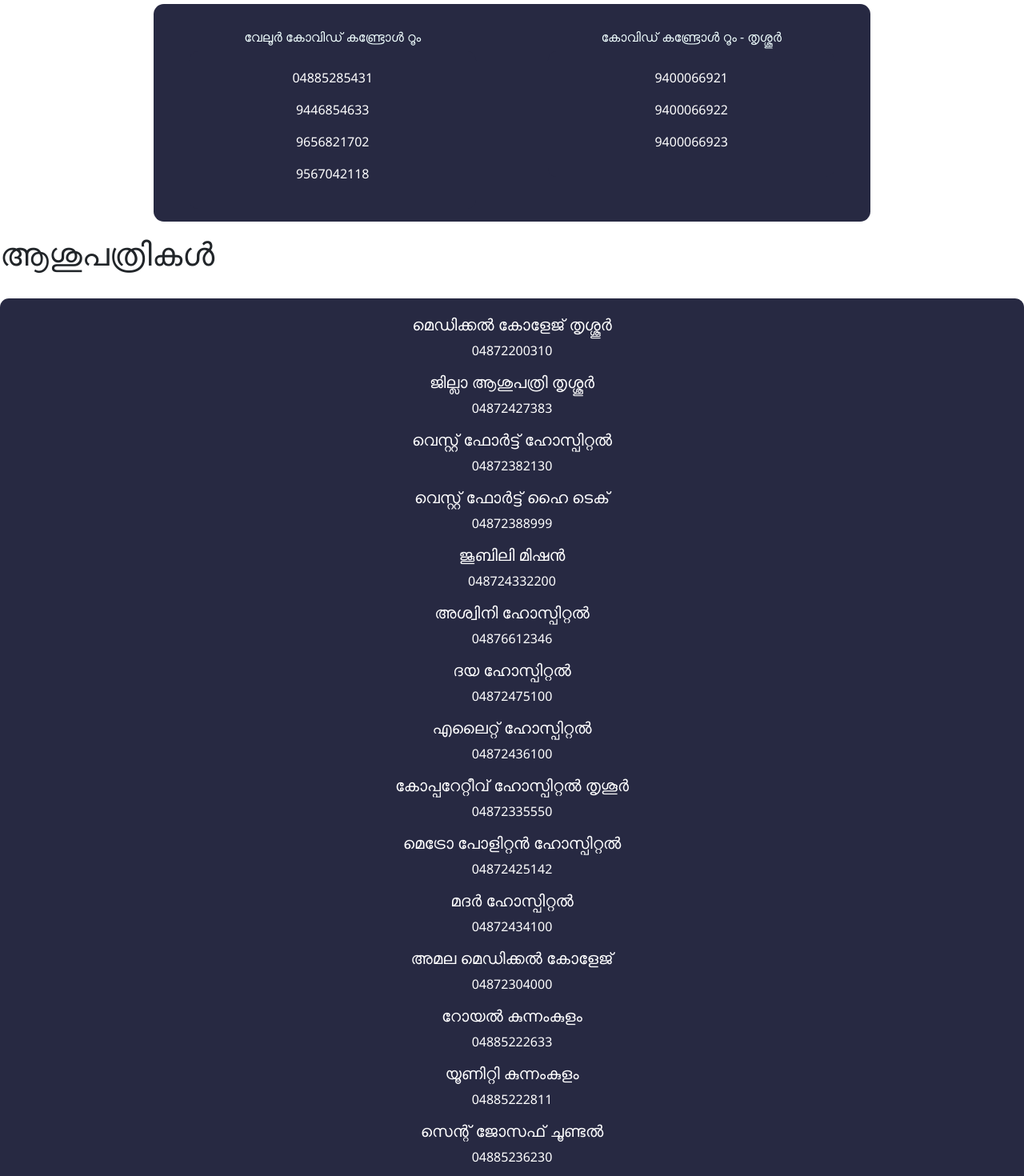
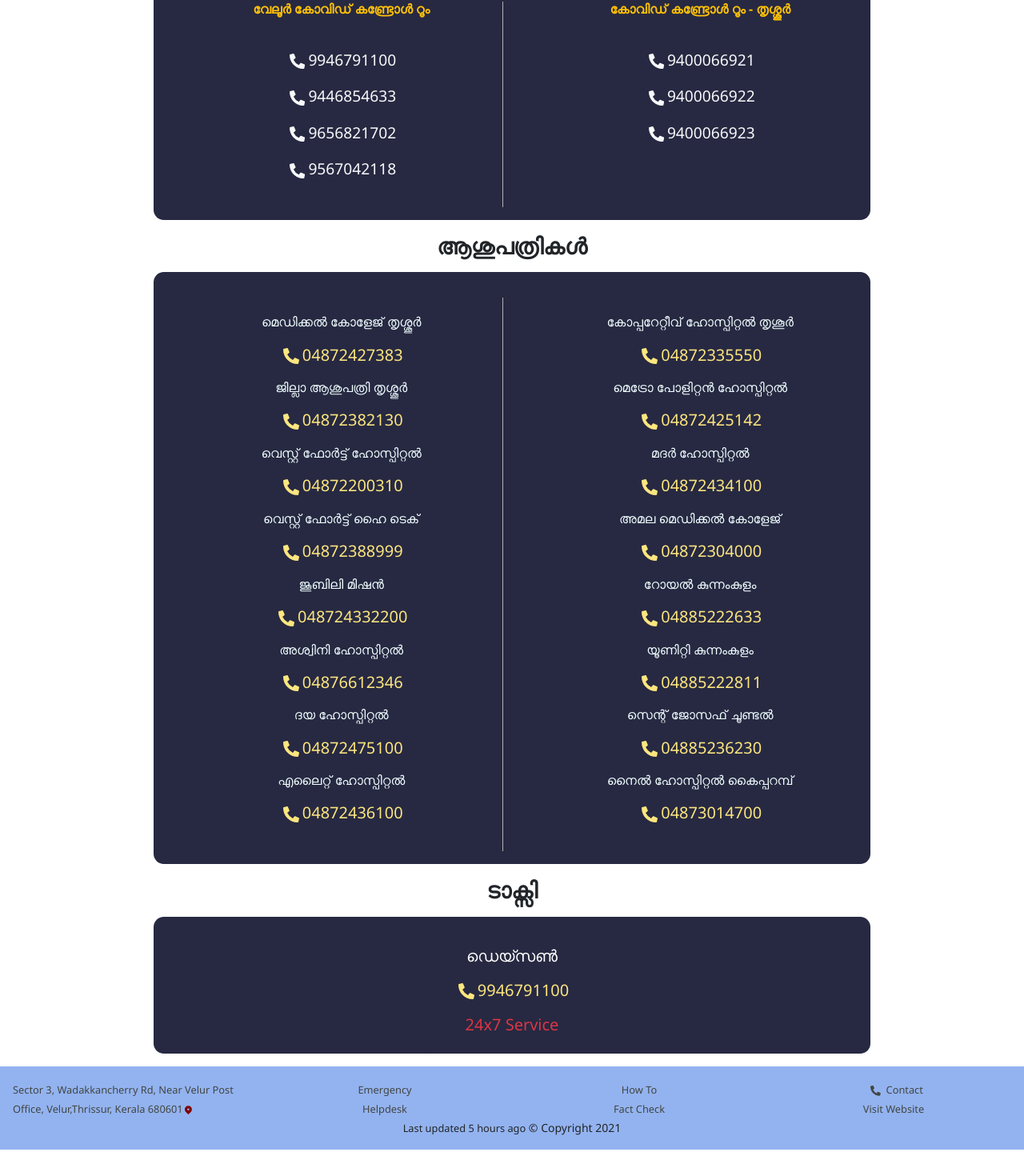
Before and after one commit to Sycoss-Inc/covid-focus-client, a Next.js app: page /emergency in a window 1280 px wide. Shown: the part 467-1937 px from the top of the page at 80% size. After the commit the page ends 1904 px from the top, so only its background shows below. Built offline with nearby package versions, Linux system fonts and the light colour scheme.

Commit message:
emergency page

```diff
--- a/pages/emergency.jsx
+++ b/pages/emergency.jsx
@@ -2,8 +2,49 @@ import Head from "next/head";
 import styles from "../styles/contacts.module.css";
 import Layout from "../components/Layout";
 import { FaPhoneAlt } from "react-icons/fa";
+import Link from "next/link";
 
 // function
+const hospitalContacts = [
+  { name: "മെഡിക്കൽ കോളേജ് തൃശ്ശൂർ", phone: "04872427383" },
+  { name: "ജില്ലാ ആശുപത്രി തൃശ്ശൂർ", phone: "04872382130" },
+  { name: "വെസ്റ്റ് ഫോർട്ട് ഹോസ്പിറ്റൽ", phone: "04872200310" },
+  { name: "വെസ്റ്റ് ഫോർട്ട് ഹൈ ടെക്", phone: "04872388999" },
+  { name: "ജൂബിലി മിഷൻ", phone: "048724332200" },
+  { name: "അശ്വിനി ഹോസ്പിറ്റൽ", phone: "04876612346" },
+  { name: "ദയ ഹോസ്പിറ്റൽ", phone: "04872475100" },
+  { name: "എലൈറ്റ് ഹോസ്പിറ്റൽ", phone: "04872436100" },
+];
+
+const hos = [
+  { name: "കോപ്പറേറ്റീവ് ഹോസ്പിറ്റൽ തൃശൂർ", phone: "04872335550" },
+  { name: "മെട്രോ പോളിറ്റൻ ഹോസ്പിറ്റൽ", phone: "04872425142" },
+  { name: "മദർ ഹോസ്പിറ്റൽ", phone: "04872434100" },
+  { name: "അമല മെഡിക്കൽ കോളേജ്", phone: "04872304000" },
+  { name: "റോയൽ കുന്നംകുളം", phone: "04885222633" },
+  { name: "യൂണിറ്റി കുന്നംകുളം", phone: "04885222811" },
+  { name: "സെന്റ് ജോസഫ് ചൂണ്ടൽ", phone: "04885236230" },
+  { name: "നൈൽ ഹോസ്പിറ്റൽ കൈപ്പറമ്പ്", phone: "04873014700" },
+];
+
+function Hospitals(props) {
+  return props.hospitals.map((hospital, index) => {
+    return (
+      <div className={styles.contactcardA} key={index}>
+        <h6 className={styles.textcolor}>{hospital.name}</h6>
+        <a
+          href={`tel:${hospital.phone}`}
+          className="text-decoration-none text-light fs-4"
+        >
+          <div className="m-3 fs-5">
+            <FaPhoneAlt className="m-1" />
+            {hospital.phone}
+          </div>
+        </a>
+      </div>
+    );
+  });
+}
 
 export default function Emergency() {
   return (
@@ -17,179 +58,136 @@ export default function Emergency() {
           />
           <link rel="icon" href="/favicon.ico" />
         </Head>
-
-        {/* <Header title="Dashboard"/> */}
-
         <main className={styles.contactpage}>
-          {/* <div className={styles.headlinks}>
-            <a href="#section 1">വേലൂർ കോവിഡ് കണ്ട്രോൾ റൂം</a>
-
-            <a href="#section 2">കോവിഡ് കണ്ട്രോൾ റൂം - തൃശ്ശൂർ</a>
-
-            <a href="#section 3">ആശുപത്രികൾ </a>
-
-            <a href="#section 4">ടാക്സി</a>
-          </div> */}
-          {/* <FaPhoneAlt />
-          <span>PRESS TO CALL </span> */}
-          <h3>EMERGENCY</h3>
-          <h5 className={styles.ambulance}>
+          <h4 className={styles.ambulance}>
             ആംബുലൻസ് ലഭിക്കാനും ഈ നമ്പറുകളിലാണ് ബന്ധപ്പെടേണ്ടത്
-          </h5>
+          </h4>
           <div className={styles.controlroom}>
             <div id="section 1" className={styles.ctrlroom1}>
-              <h6>വേലൂർ കോവിഡ് കണ്ട്രോൾ റൂം</h6>
+              <h6 className="text-warning fw-bold">
+                വേലൂർ കോവിഡ് കണ്ട്രോൾ റൂം
+              </h6>
               <div className={styles.contactdetails}>
-                <div className={styles.contactcardA}>
-                  <a href="tel:04885285431"></a>
-                  <p>04885285431</p>
+                <div className={styles.contactcardB}>
+                  <a
+                    href={`tel:04885285431`}
+                    className="text-decoration-none text-light"
+                  >
+                    <div className="m-3">
+                      <FaPhoneAlt className="m-1" />
+                      9946791100
+                    </div>
+                  </a>
                 </div>
                 <div className={styles.contactcardB}>
-                  <a href="tel:9446854633"></a>
-                  <p>9446854633</p>
-                </div>
-                <div className={styles.contactcardA}>
-                  <a href="tel:9656821702"></a>
-                  <p>9656821702</p>
+                  <a
+                    href={`tel:9446854633`}
+                    className="text-decoration-none text-light"
+                  >
+                    <div className="m-3">
+                      <FaPhoneAlt className="m-1" />
+                      9446854633
+                    </div>
+                  </a>
                 </div>
                 <div className={styles.contactcardB}>
-                  <a href="tel:9567042118"></a>
-                  <p>9567042118</p>
+                  <a
+                    href={`tel:9656821702`}
+                    className="text-decoration-none text-light"
+                  >
+                    <div className="m-3">
+                      <FaPhoneAlt className="m-1" />
+                      9656821702
+                    </div>
+                  </a>
+                </div>
+                <div className={styles.contactcardB}>
+                  <a
+                    href={`tel:9567042118`}
+                    className="text-decoration-none text-light"
+                  >
+                    <div className="m-3">
+                      <FaPhoneAlt className="m-1" />
+                      9567042118
+                    </div>
+                  </a>
                 </div>
               </div>
             </div>
-            <div className={styles.vr}></div>
             <div id="section 2" className={styles.ctrlroom2}>
-              <h6>കോവിഡ് കണ്ട്രോൾ റൂം - തൃശ്ശൂർ</h6>
+              <h6 className="text-warning fw-bold">
+                കോവിഡ് കണ്ട്രോൾ റൂം - തൃശ്ശൂർ
+              </h6>
               <div className={styles.contactdetails}>
-                <div className={styles.contactcardA}>
-                  <a href="tel:9400066921"></a>
-                  <p>9400066921</p>
+                <div className={styles.contactcardB}>
+                  <a
+                    href={`tel:9400066921`}
+                    className="text-decoration-none text-light"
+                  >
+                    <div className="m-3">
+                      <FaPhoneAlt className="m-1" />
+                      9400066921
+                    </div>
+                  </a>
                 </div>
 
                 <div className={styles.contactcardB}>
-                  <a href="tel:9400066922"></a>
-                  <p>9400066922</p>
+                  <a
+                    href={`tel:9400066922`}
+                    className="text-decoration-none text-light"
+                  >
+                    <div className="m-3">
+                      <FaPhoneAlt className="m-1" />
+                      9400066922
+                    </div>
+                  </a>
                 </div>
 
-                <div className={styles.contactcardA}>
-                  <a href="tel:9400066923"></a>
-                  <p>9400066923</p>
+                <div className={styles.contactcardB}>
+                  <a
+                    href={`tel:9400066923`}
+                    className="text-decoration-none text-light"
+                  >
+                    <div className="m-3">
+                      <FaPhoneAlt className="m-1" />
+                      9400066923
+                    </div>
+                  </a>
                 </div>
               </div>
             </div>
           </div>
 
-          <div id="section 3" className={styles.contactsection}>
-            <h1>ആശുപത്രികൾ </h1>
-            <br></br>
-            <div className={styles.contactdetails}>
-              <div className={styles.contactcardA}>
-                <h5>മെഡിക്കൽ കോളേജ് തൃശ്ശൂർ</h5>
-                <a href="tel:04872200310"></a>
-                <p>04872200310</p>
+          <h3 className={styles.heading}>ആശുപത്രികൾ </h3>
+          <div id="section 3" className={styles.controlroom}>
+            <div id="section 1" className={styles.ctrlroom1}>
+              <div className={styles.contactdetails}>
+                <Hospitals hospitals={hospitalContacts} />
               </div>
-
-              <div className={styles.contactcardB}>
-                <h5>ജില്ലാ ആശുപത്രി തൃശ്ശൂർ</h5>
-                <a href="tel:04872427383"></a>
-                <p>04872427383</p>
-              </div>
-
-              <div className={styles.contactcardA}>
-                <h5>വെസ്റ്റ് ഫോർട്ട് ഹോസ്പിറ്റൽ</h5>
-                <a href="tel:04872382130"></a>
-                <p>04872382130</p>
-              </div>
-
-              <div className={styles.contactcardB}>
-                <h5>വെസ്റ്റ് ഫോർട്ട് ഹൈ ടെക്</h5>
-                <a href="tel:04872388999"></a>
-                <p>04872388999</p>
-              </div>
-
-              <div className={styles.contactcardA}>
-                <h5>ജൂബിലി മിഷൻ</h5>
-                <a href="tel:048724332200"></a>
-                <p>048724332200</p>
-              </div>
-
-              <div className={styles.contactcardB}>
-                <h5>അശ്വിനി ഹോസ്പിറ്റൽ</h5>
-                <a href="tel:04876612346"></a>
-                <p>04876612346</p>
-              </div>
-
-              <div className={styles.contactcardA}>
-                <h5>ദയ ഹോസ്പിറ്റൽ</h5>
-                <a href="tel:04872475100"></a>
-                <p>04872475100</p>
-              </div>
-
-              <div className={styles.contactcardB}>
-                <h5>എലൈറ്റ് ഹോസ്പിറ്റൽ</h5>
-                <a href="tel:04872436100"></a>
-                <p>04872436100</p>
-              </div>
-
-              <div className={styles.contactcardA}>
-                <h5>കോപ്പറേറ്റീവ് ഹോസ്പിറ്റൽ തൃശൂർ</h5>
-                <a href="tel:04872335550"></a>
-                <p>04872335550</p>
-              </div>
-
-              <div className={styles.contactcardB}>
-                <h5>മെട്രോ പോളിറ്റൻ ഹോസ്പിറ്റൽ</h5>
-                <a href="tel:04872425142"></a>
-                <p>04872425142</p>
-              </div>
-
-              <div className={styles.contactcardA}>
-                <h5>മദർ ഹോസ്പിറ്റൽ</h5>
-                <a href="tel:04872434100"></a>
-                <p>04872434100</p>
-              </div>
-
-              <div className={styles.contactcardB}>
-                <h5>അമല മെഡിക്കൽ കോളേജ്</h5>
-                <a href="tel:04872304000"></a>
-                <p>04872304000</p>
-              </div>
-
-              <div className={styles.contactcardA}>
-                <h5>റോയൽ കുന്നംകുളം</h5>
-                <a href="tel:04885222633"></a>
-                <p>04885222633</p>
-              </div>
-
-              <div className={styles.contactcardB}>
-                <h5>യൂണിറ്റി കുന്നംകുളം</h5>
-                <a href="tel:04885222811"></a>
-                <p>04885222811</p>
-              </div>
-
-              <div className={styles.contactcardA}>
-                <h5>സെന്റ് ജോസഫ് ചൂണ്ടൽ</h5>
-                <a href="tel:04885236230"></a>
-                <p>04885236230</p>
-              </div>
-
-              <div className={styles.contactcardB}>
-                <h5>നൈൽ ഹോസ്പിറ്റൽ കൈപ്പറമ്പ്</h5>
-                <a href="tel:04873014700"></a>
-                <p>04873014700</p>
+            </div>
+            <div id="section 1" className={styles.ctrlroom2}>
+              <div className={styles.contactdetails}>
+                <Hospitals hospitals={hos} />
               </div>
             </div>
           </div>
 
-          <div id="section 4" className={styles.contactsection}>
-            <h1>ടാക്സി</h1>
-            <br></br>
+          <h3 className={styles.heading}>ടാക്സി</h3>
+          <div id="section 4" className={styles.controlroom}>
             <div className={styles.contactdetails}>
               <div className={styles.contactcardA}>
                 <a href="tel:9946791100"></a>
-                <p>ഡെയ്സൺ -9946791100</p>
-                <p>24x7 Service</p>
+                <h5>ഡെയ്സൺ</h5>
+                <a
+                  href={`tel:9946791100`}
+                  className="text-decoration-none text-light"
+                >
+                  <div className="m-3 fs-5">
+                    <FaPhoneAlt className="m-1" />
+                    9946791100
+                  </div>
+                </a>
+                <h5 className="text-danger">24x7 Service</h5>
               </div>
             </div>
           </div>
--- a/styles/contacts.module.css
+++ b/styles/contacts.module.css
@@ -32,13 +32,14 @@
 }
 
 .contactcardA {
-  color: white;
+  color: rgb(255, 255, 255);
   text-align: center;
 }
 
 .contactcardB {
   color: white;
   text-align: center;
+  font-size: 1.2rem;
 }
 
 .contactcardA {
@@ -49,6 +50,7 @@
   color: rgb(219, 4, 4);
   font-weight: bolder;
   text-align: center;
+  margin-top: 1rem;
 }
 
 .contactsection a {
@@ -74,14 +76,21 @@
   background-color: #272942;
 }
 
-.ctrlroom1,
+.ctrlroom1 {
+  border-right: 1px solid rgb(177, 177, 177);
+  width: 45%;
+  margin: 1rem auto;
+}
+
 .ctrlroom2 {
   width: 40%;
   margin: 1rem auto;
 }
 
-.vr {
-  height: 75%;
-  border-left: 1px solid rgb(236, 236, 236);
-  background-color: white;
+.contactcardA div {
+  color: rgb(253, 230, 127);
 }
+
+.heading {
+  font-weight: bold;
+}
```
